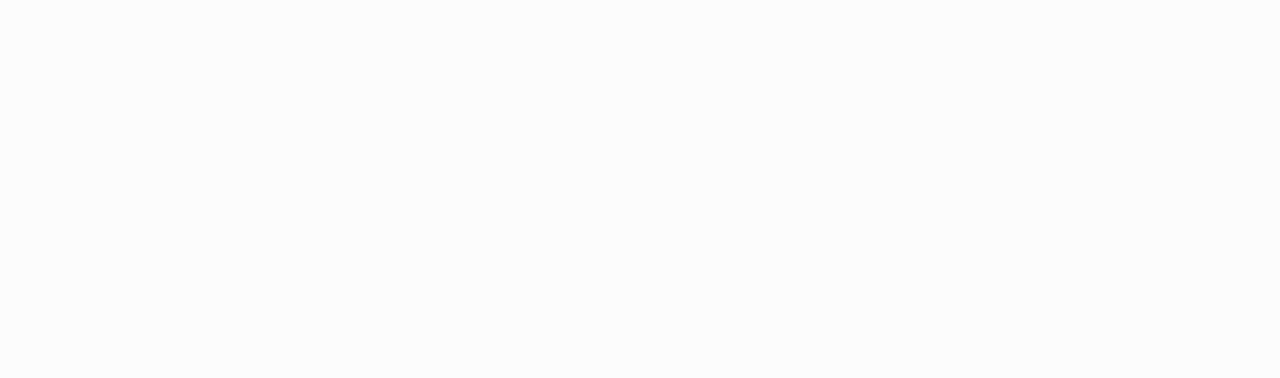
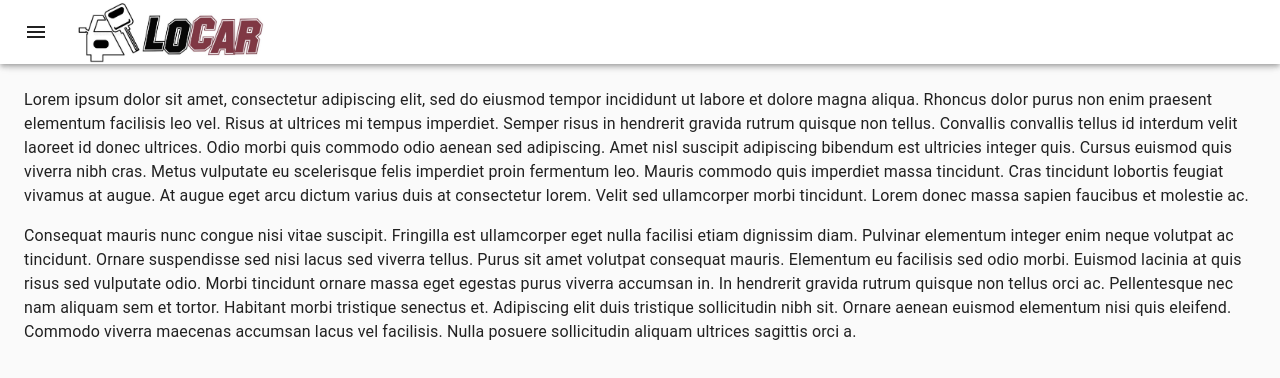
Before and after one commit to LucasMalek/Home_, a React (Create React App) app: page /Funcionario in a window 1280 px wide. Before the commit this address had no page. Shown: the top 378 px of the page. Built offline with nearby package versions, Linux system fonts and the light colour scheme.

Commit message:
base da tela do funcionário

```diff
--- a/src/App.js
+++ b/src/App.js
@@ -5,7 +5,8 @@
 import Signin from './Pages/Home/Signin';
 import { BrowserRouter, Routes, Route } from 'react-router-dom';
 import Catalogo from './Pages/Home/Catalogo';
-import Suporte from './Pages/Home/Suporte';
+//import Suporte from './Pages/Home/Suporte';
+import Funcionario from './Pages/Home/Funcionario'
 
 function App() {
 
@@ -16,6 +17,7 @@
           <Route path='/' element={<Home />} />
           <Route path='/sign-in' element={<Signin />} />
           <Route path='/Catalogo' element={<Catalogo />} />
+          <Route path='/Funcionario' element={<Funcionario />} />
         </Routes>
       </BrowserRouter>
     </ThemeProvider>
--- /dev/null
+++ b/src/Pages/Home/Components/Drawer.js
@@ -0,0 +1,197 @@
+import React, { useState } from 'react';
+import clsx from 'clsx';
+import { makeStyles, useTheme } from '@material-ui/core/styles';
+import Drawer from '@material-ui/core/Drawer';
+import CssBaseline from '@material-ui/core/CssBaseline';
+import AppBar from '@material-ui/core/AppBar';
+import Toolbar from '@material-ui/core/Toolbar';
+import Typography from '@material-ui/core/Typography';
+import Divider from '@material-ui/core/Divider';
+import IconButton from '@material-ui/core/IconButton';
+import MenuIcon from '@material-ui/icons/Menu';
+import ChevronLeftIcon from '@material-ui/icons/ChevronLeft';
+import ChevronRightIcon from '@material-ui/icons/ChevronRight';
+import ListItem from '@material-ui/core/ListItem';
+import ListItemText from '@material-ui/core/ListItemText';
+
+
+const drawerWidth = 240;
+
+const useStyles = makeStyles((theme) => ({
+  root: {
+    display: 'flex',
+  },
+  appBar: {
+    transition: theme.transitions.create(['margin', 'width'], {
+      easing: theme.transitions.easing.sharp,
+      duration: theme.transitions.duration.leavingScreen,
+    }),
+  },
+  appBarShift: {
+    width: `calc(100% - ${drawerWidth}px)`,
+    marginLeft: drawerWidth,
+    transition: theme.transitions.create(['margin', 'width'], {
+      easing: theme.transitions.easing.easeOut,
+      duration: theme.transitions.duration.enteringScreen,
+    }),
+  },
+  menuButton: {
+    marginRight: theme.spacing(2),
+  },
+  hide: {
+    display: 'none',
+  },
+  drawer: {
+    width: drawerWidth,
+    flexShrink: 0,
+  },
+  drawerPaper: {
+    width: drawerWidth,
+  },
+  drawerHeader: {
+    display: 'flex',
+    alignItems: 'center',
+    padding: theme.spacing(0, 1),
+    // necessary for content to be below app bar
+    ...theme.mixins.toolbar,
+    justifyContent: 'flex-end',
+  },
+  content: {
+    flexGrow: 1,
+    padding: theme.spacing(3),
+    transition: theme.transitions.create('margin', {
+      easing: theme.transitions.easing.sharp,
+      duration: theme.transitions.duration.leavingScreen,
+    }),
+    marginLeft: -drawerWidth,
+  },
+  contentShift: {
+    transition: theme.transitions.create('margin', {
+      easing: theme.transitions.easing.easeOut,
+      duration: theme.transitions.duration.enteringScreen,
+    }),
+    marginLeft: 0,
+  },
+
+  logo: {
+    maxHeight: 62,
+    alignSelf: 'center',
+  },
+
+  nested: {
+    paddingLeft: theme.spacing(2),
+    display: 'flex',
+    flexDirection: 'column',
+  },
+
+}));
+
+function LeftDrawer() {
+  const classes = useStyles();
+  const theme = useTheme();
+  const [open, setOpen] = useState(false);
+  const [list, OpenList] = useState(false);
+
+  const handleClick = () => {
+    OpenList(!list);
+  };
+
+  const handleDrawerOpen = () => {
+    setOpen(true);
+  };
+
+  const handleDrawerClose = () => {
+    setOpen(false);
+  };
+
+  return (
+    <div className={classes.root}>
+      <CssBaseline />
+      <AppBar
+        color='inherit'
+        position="fixed"
+        className={clsx(classes.appBar, {
+          [classes.appBarShift]: open,
+        })}
+      >
+        <Toolbar>
+          <IconButton
+            color="inherit"
+            aria-label="open drawer"
+            onClick={handleDrawerOpen}
+            edge="start"
+            className={clsx(classes.menuButton, open && classes.hide)}
+          >
+            <MenuIcon />
+          </IconButton>
+          <img src="./images/locar.jpg" alt='logo' className={classes.logo} />
+        </Toolbar>
+      </AppBar>
+      <Drawer
+        className={classes.drawer}
+        variant="persistent"
+        anchor="left"
+        open={open}
+        classes={{
+          paper: classes.drawerPaper,
+        }}
+      >
+        <div className={classes.drawerHeader}>
+          <IconButton onClick={handleDrawerClose}>
+            {theme.direction === 'ltr' ? <ChevronLeftIcon /> : <ChevronRightIcon />}
+          </IconButton>
+        </div>
+        <Divider />
+
+          <ListItem button key={'Registrar Veículo'}>
+            <ListItemText primary={'Registrar Veículo'} />
+          </ListItem>
+          <ListItem button key={'Registrar Cliente'}>
+            <ListItemText primary={'Registrar Cliente'} />
+          </ListItem>
+          <ListItem button key={'Nova Locação'}>
+            <ListItemText primary={'Nova Locação'} />
+          </ListItem>
+          <ListItem button key={'Registrar Retorno'}>
+            <ListItemText primary={'Registrar Retorno'} />
+          </ListItem>
+          <ListItem button key={'Pesquisar Veículo'}>
+            <ListItemText primary={'Pesquisar Veículo'} />
+          </ListItem>
+
+      </Drawer>
+      <main
+        className={clsx(classes.content, {
+          [classes.contentShift]: open,
+        })}
+      >
+        <div className={classes.drawerHeader} />
+        <Typography paragraph>
+          Lorem ipsum dolor sit amet, consectetur adipiscing elit, sed do eiusmod tempor incididunt
+          ut labore et dolore magna aliqua. Rhoncus dolor purus non enim praesent elementum
+          facilisis leo vel. Risus at ultrices mi tempus imperdiet. Semper risus in hendrerit
+          gravida rutrum quisque non tellus. Convallis convallis tellus id interdum velit laoreet id
+          donec ultrices. Odio morbi quis commodo odio aenean sed adipiscing. Amet nisl suscipit
+          adipiscing bibendum est ultricies integer quis. Cursus euismod quis viverra nibh cras.
+          Metus vulputate eu scelerisque felis imperdiet proin fermentum leo. Mauris commodo quis
+          imperdiet massa tincidunt. Cras tincidunt lobortis feugiat vivamus at augue. At augue eget
+          arcu dictum varius duis at consectetur lorem. Velit sed ullamcorper morbi tincidunt. Lorem
+          donec massa sapien faucibus et molestie ac.
+        </Typography>
+        <Typography paragraph>
+          Consequat mauris nunc congue nisi vitae suscipit. Fringilla est ullamcorper eget nulla
+          facilisi etiam dignissim diam. Pulvinar elementum integer enim neque volutpat ac
+          tincidunt. Ornare suspendisse sed nisi lacus sed viverra tellus. Purus sit amet volutpat
+          consequat mauris. Elementum eu facilisis sed odio morbi. Euismod lacinia at quis risus sed
+          vulputate odio. Morbi tincidunt ornare massa eget egestas purus viverra accumsan in. In
+          hendrerit gravida rutrum quisque non tellus orci ac. Pellentesque nec nam aliquam sem et
+          tortor. Habitant morbi tristique senectus et. Adipiscing elit duis tristique sollicitudin
+          nibh sit. Ornare aenean euismod elementum nisi quis eleifend. Commodo viverra maecenas
+          accumsan lacus vel facilisis. Nulla posuere sollicitudin aliquam ultrices sagittis orci a.
+        </Typography>
+      </main>
+    </div>
+  );
+}
+
+export default LeftDrawer
--- a/src/Pages/Home/Components/Header.js
+++ b/src/Pages/Home/Components/Header.js
@@ -32,7 +32,7 @@
                 <img src="./images/locar.jpg" alt="logo" className={classes.img} />
                 <div className={classes.grow}></div>
                 <Button
-                variant="contained"
+                variant="outlained"
                 color="primary"
                 startIcon={<DirectionsCarIcon />}
                 component={Link} to="/Catalogo">Catálogo</Button>
--- /dev/null
+++ b/src/Pages/Home/Funcionario/index.js
@@ -0,0 +1,13 @@
+import React from 'react';
+import LeftDrawer from '../Components/Drawer';
+
+function Funcionario() {
+
+    return(
+        <LeftDrawer />
+
+    )
+
+}
+
+export default Funcionario
--- a/src/Pages/Home/Signin/index.js
+++ b/src/Pages/Home/Signin/index.js
@@ -58,7 +58,7 @@
                     <Typography variant='h6'>
                         Acesso Restrito para Funcionários
                     </Typography>
-                    <form className={classes.form}>
+                    <form className={classes.form} method="post">
                         <TextField
                             variant="outlined"
                             margin="normal"
@@ -83,13 +83,15 @@
                             autoComplete="current-password"
 
                         />
+                        <Link to="/Funcionario" style={{textDecoration: 'none'}}>
                         <Button
-                            variant="contained"
-                            color="primary"
-                            fullWidth
-                            className={classes.button}>
-                            Entrar
+                        variant="contained"
+                        color="primary"
+                        fullWidth
+                        className={classes.button}>
+                        Entrar
                         </Button>
+                        </Link>
 
                     </form>
                 </Box>
```
